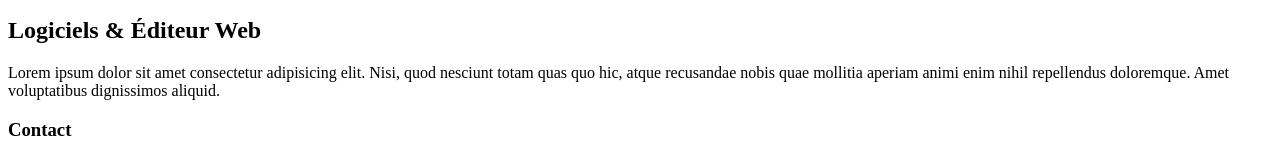
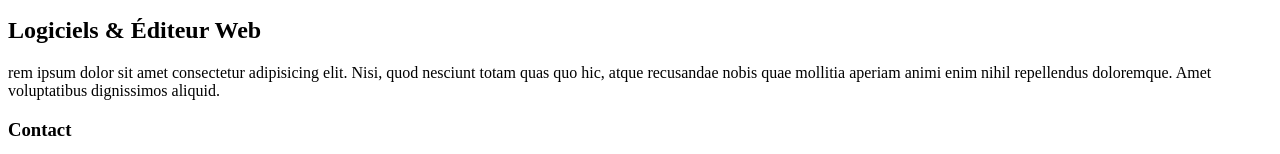
Before and after one commit to RaharisonKevin/CV_Raharison_Kevin, a plain HTML site: page index.html in a window 1280 px wide. Shown: the part 181-335 px from the top of the page. Drawn offline with Linux system fonts and the light colour scheme.

Commit message:
first commit

```diff
--- a/index.html
+++ b/index.html
@@ -31,7 +31,7 @@
     </section>
     <section>
         <h2 id="Logiciels" class="bookmark">Logiciels & Éditeur Web</h2>
-        <p>Lorem ipsum dolor sit amet consectetur adipisicing elit. Nisi, quod nesciunt totam quas quo hic,
+        <p>rem ipsum dolor sit amet consectetur adipisicing elit. Nisi, quod nesciunt totam quas quo hic,
              atque recusandae nobis quae mollitia aperiam animi enim nihil repellendus doloremque.
               Amet voluptatibus dignissimos aliquid.</p>
     </section>
```
